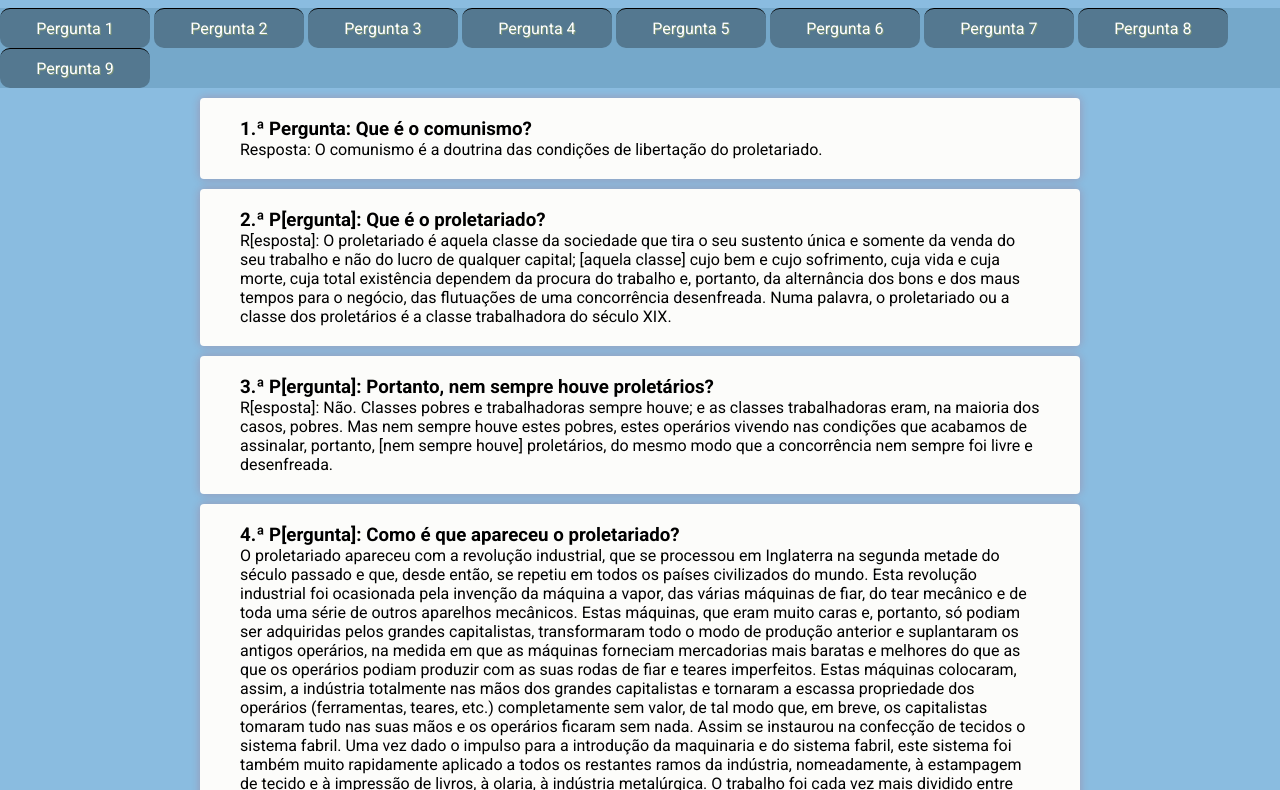
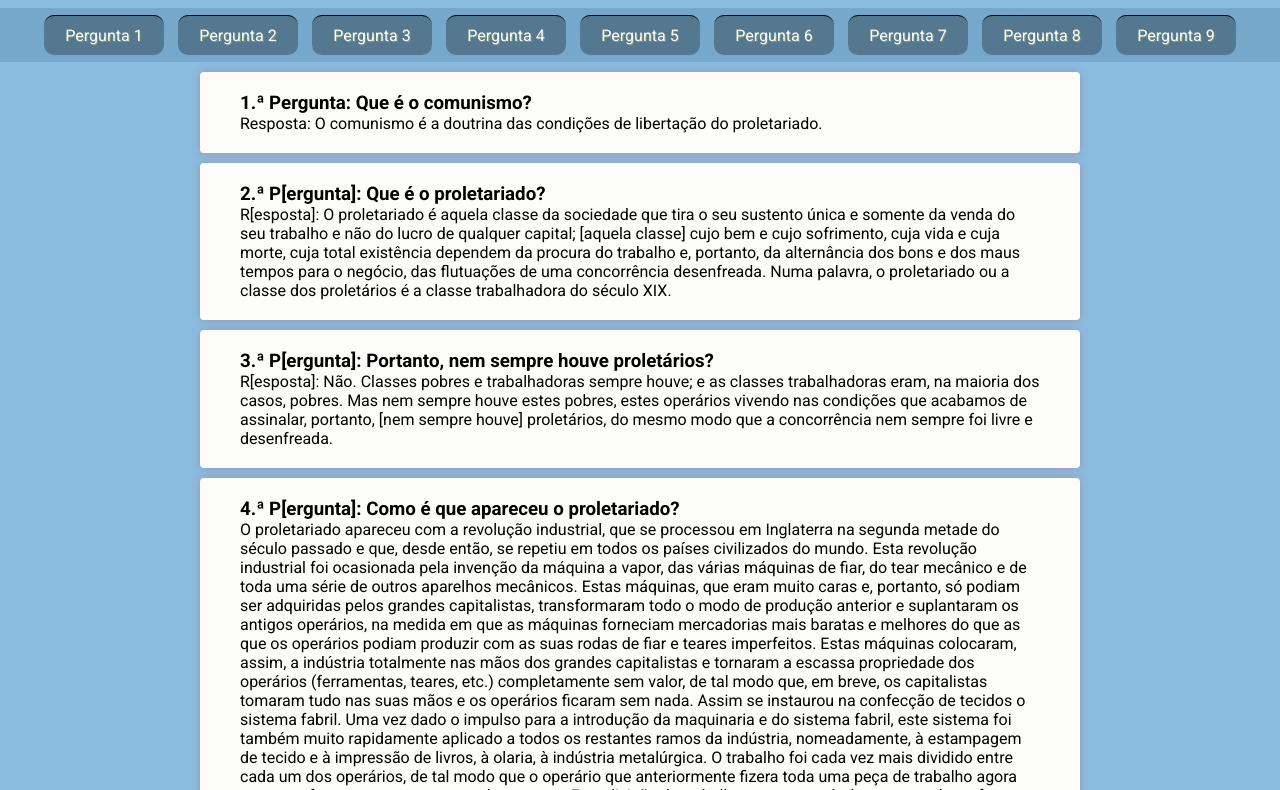
Before and after one commit to mateuswesley-1/projeto-android, a plain HTML site: page index.html in a window 1280 px wide. Shown: the part 260-1050 px from the top of the page. Drawn offline with nearby package versions, Linux system fonts and the light colour scheme.

Commit message:
Update media-query.css

```diff
--- a/estilo/media-query.css
+++ b/estilo/media-query.css
@@ -10,14 +10,17 @@
     }
 
     menu {
-        display: block;
+        display: flex;
+        justify-content: center;
+        align-items: center;
         margin: auto;
     }
 
     menu li{
         display: inline-block;
-        width: 150px;
+        width: 120px;
         border-radius: 10px;
+        margin: 7px;
     }
 
     menu li a{
```
